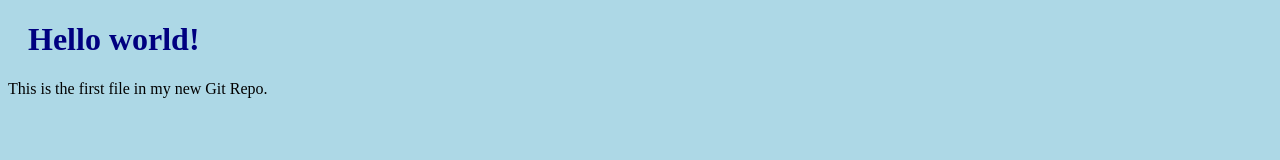
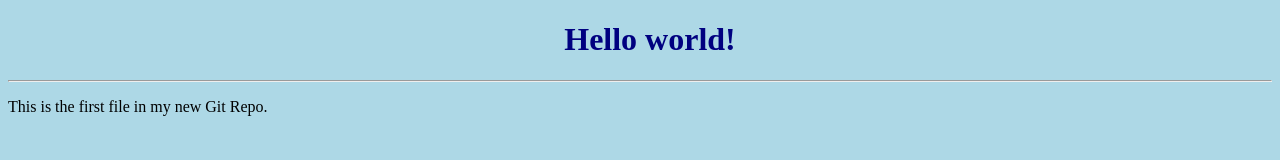
Before and after one commit to thucgia/git_fst, a plain HTML site: page index.html in a window 1280 px wide. Drawn offline with Linux system fonts and the light colour scheme.

Commit message:
second release of Hello World!

```diff
--- a/bluestyle.css
+++ b/bluestyle.css
@@ -5,4 +5,5 @@ background-color: lightblue;
 h1 {
 color: navy;
 margin-left: 20px;
+text-align: center;
 }
--- a/index.html
+++ b/index.html
@@ -7,6 +7,7 @@
 <body>
 
 <h1>Hello world!</h1>
+<hr/>
 <p>This is the first file in my new Git Repo.</p>
 
 </body>
```
Also changed, not shown: index.txt (added).
